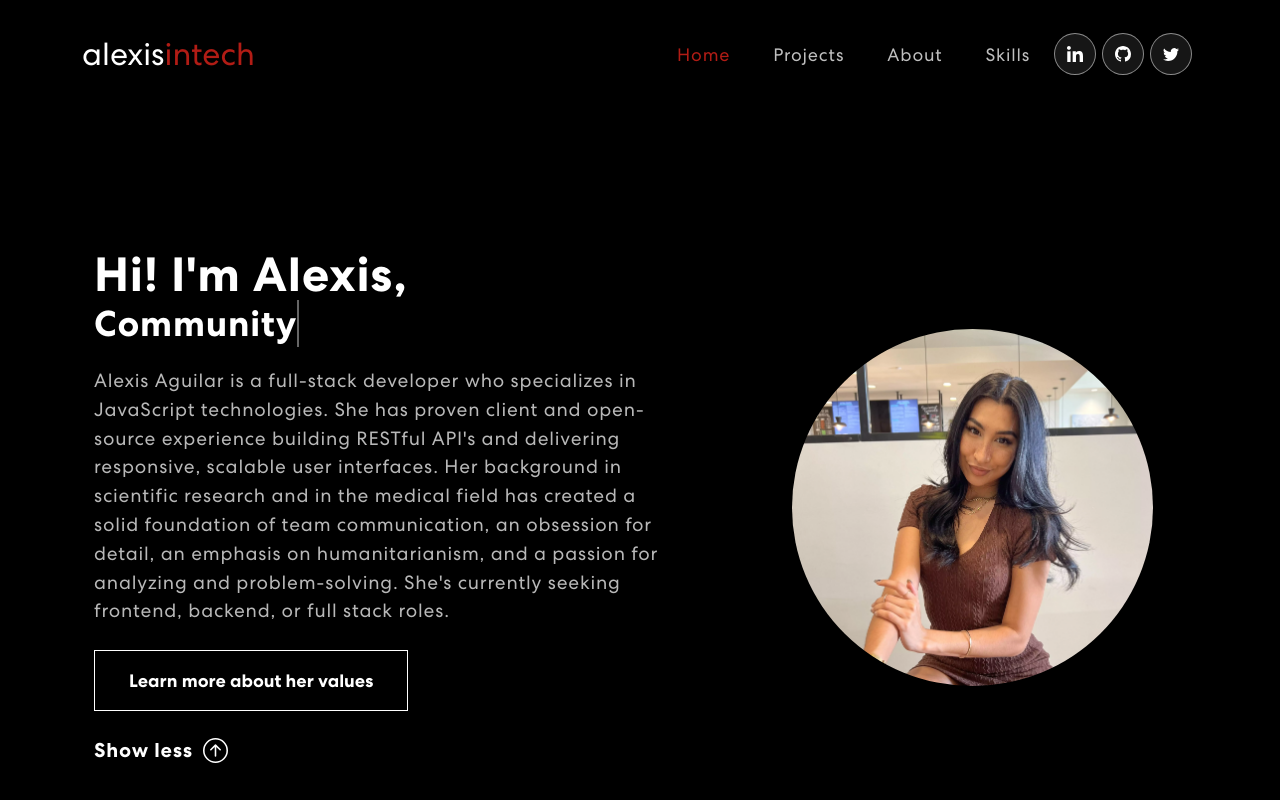
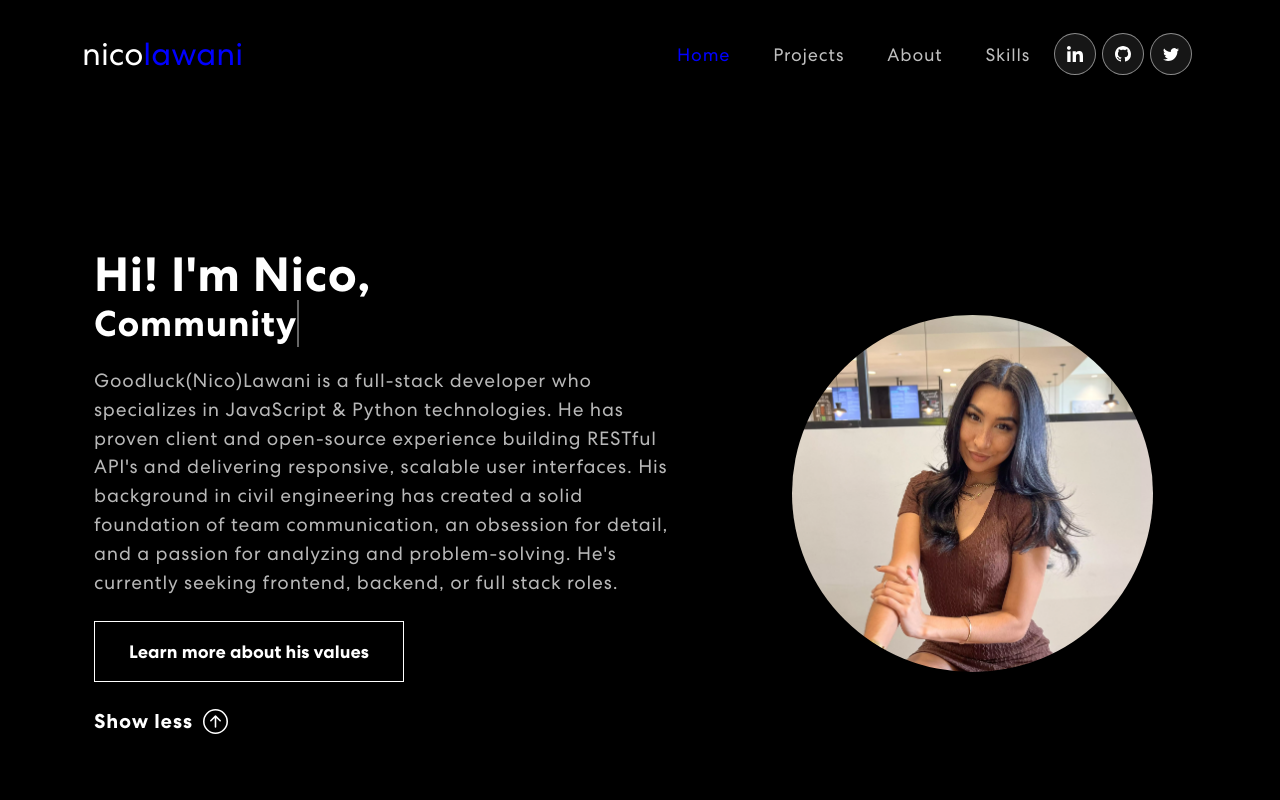
Before and after one commit to alexisintech/portfolio-template, a Next.js app: page / in a window 1280 px wide. Both pictures are taken after a click on the button "Show more". Shown: the top 800 px of the page. Built offline with nearby package versions, Linux system fonts and the light colour scheme.

Commit message:
modify hero section

```diff
--- a/src/components/index/About.tsx
+++ b/src/components/index/About.tsx
@@ -9,11 +9,11 @@ export const About = () => {
           <Col size={12}>
             <h2 className="larger-h2">About</h2>
             <p className="subheading">
-              Alexis Aguilar is more than just an incredibly inquisitive
+              Goodluck (Nico) Lawani is more than just an incredibly inquisitive
               full-stack web developer; she's your shoulder to lean on. She
               prioritizes making an impact by consistently practicing her values
               of kindness, empathy, and diligence. Click on the widgets below to
-              read more about the unique perspective she brings to the tech
+              read more about the unique perspective he brings to the tech
               community.
             </p>
             <Row>
@@ -30,12 +30,21 @@ export const About = () => {
               <Widget
                 title="Community"
                 imgUrl="/assets/imgs/shaking-hands.webp"
-                description="As a Woman of Color in tech, Alexis is passionate about supporting others, especially those from underrepresented groups. Her experiences with BPD and Autism have helped her gain profound perspective and fathomless empathy. In her free time, you can find her pair programming, community learning, helping fellow developers optimize their design and code, or chatting about tech in twitter spaces and streams."
+                description="As a Man of Color in tech, Nico is passionate about
+                supporting others, especially those from underrepresented groups.
+                Her experiences with BPD and Autism have helped her gain profound
+                perspective and fathomless empathy. In her free time, you can find
+                her pair programming, community learning, helping fellow developers
+                optimize their design and code, or chatting about tech in twitter spaces and streams."
               />
               <Widget
                 title="Mantra"
                 imgUrl="/assets/imgs/seedling.webp"
-                description="Alexis is incredibly passionate about her mantra: 'constantly learning, forever growing.' After surviving an adverse childhood, she spends every day creating a life to be proud of. Through reading, journaling, and spirituality, she dedicates herself to nurturing meaningful relationships, finding balance between stress versus positivity, and prioritizing consistent, active growth."
+                description="Nico is incredibly passionate about his mantra:
+                'constantly learning, forever growing.' After surviving an adverse childhood,
+                she spends every day creating a life to be proud of. Through reading, journaling,
+                and spirituality, she dedicates herself to nurturing meaningful relationships,
+                finding balance between stress versus positivity, and prioritizing consistent, active growth."
               />
             </Row>
           </Col>
--- a/src/components/index/Banner.tsx
+++ b/src/components/index/Banner.tsx
@@ -63,7 +63,7 @@ export const Banner = () => {
           >
             <div>
               {/* <span className="tagline">Welcome to my Portfolio</span> */}
-              <h1>{`Hi! I'm Alexis,`} </h1>
+              <h1>{`Hi! I'm Nico,`} </h1>
               <span
                 className="txt-role"
                 data-period="500"
@@ -74,22 +74,21 @@ export const Banner = () => {
               {showMore ? (
                 <div>
                   <p>
-                    Alexis Aguilar is a full-stack developer who specializes in
-                    JavaScript technologies. She has proven client and
+                    Goodluck(Nico)Lawani is a full-stack developer who specializes in
+                    JavaScript & Python technologies. He has proven client and
                     open-source experience building RESTful API's and delivering
-                    responsive, scalable user interfaces. Her background in
-                    scientific research and in the medical field has created a
-                    solid foundation of team communication, an obsession for
-                    detail, an emphasis on humanitarianism, and a passion for
-                    analyzing and problem-solving. She's currently seeking
+                    responsive, scalable user interfaces. His background in
+                    civil engineering has created a solid foundation of team communication,
+                    an obsession for detail, and a passion for
+                    analyzing and problem-solving. He's currently seeking
                     frontend, backend, or full stack roles.
                   </p>
                   <a
                     href="#about"
                     className="square-button"
-                    aria-label="scroll down to alexisintech's about section"
+                    aria-label="scroll down to nico's about section"
                   >
-                    Learn more about her values
+                    Learn more about his values
                   </a>
                   <button
                     onClick={() => {
@@ -102,8 +101,8 @@ export const Banner = () => {
               ) : (
                 <div>
                   <p>
-                    Alexis Aguilar is a full-stack developer who specializes in
-                    JavaScript technologies. She has proven client and
+                    Goodluck(Nico) Lawani is a full-stack developer who specializes in
+                    Python & JavaScript technologies. He has proven client and
                     open-source experience building RESTful API's and delivering
                     responsive, scalable user interfaces.
                   </p>
@@ -131,7 +130,7 @@ export const Banner = () => {
                 width="500"
                 height="500"
                 src="/assets/imgs/profile-pic.webp"
-                alt="Headshot of Alexis Aguilar"
+                alt="Headshot of Nico Lawani"
               />
             </div>
           </Col>
--- a/src/components/index/NavBar.tsx
+++ b/src/components/index/NavBar.tsx
@@ -28,8 +28,8 @@ export const NavBar = () => {
     <Navbar expand="md" className={scrolled ? "scrolled" : ""}>
       <Container>
         <Navbar.Brand href="/" className="navbar-brand">
-          <span>alexis</span>
-          <span>intech</span>
+          <span>nico</span>
+          <span>lawani</span>
         </Navbar.Brand>
         <Navbar.Toggle aria-controls="basic-navbar-nav">
           <span className="navbar-toggler-icon"></span>
--- a/src/components/links/Hero.tsx
+++ b/src/components/links/Hero.tsx
@@ -9,7 +9,7 @@ const Hero = () => {
         alt="@alexisxdawn Profile Picture | picture of alexisintech | picture of alexisxdawn | picture of Alexis Aguilar"
       />
 
-      <h1 className="text-4xl">Alexis Aguilar</h1>
+      <h1 className="text-4xl">Goodluck Lawani</h1>
       <h2 className="text-xl">Software Engineer | Community Leader</h2>
     </div>
   );
--- a/src/pages/index.tsx
+++ b/src/pages/index.tsx
@@ -10,10 +10,10 @@ function Home() {
   return (
     <>
       <Head>
-        <title>alexisintech | Full Stack Software Engineer</title>
+        <title>nicolawani | Full Stack Software Engineer</title>
         <meta
         name="description"
-        content="Alexis Aguilar is an insatiably inquisitive  software engineer who is passionate about full stack web   development. Take a minute to learn a little about her  and see a few of her projects."/>
+        content="Goodluck (Nico) Lawani is an insatiably inquisitive  software engineer who is passionate about full stack web   development. Take a minute to learn a little about him  and see a few of his projects."/>
       </Head>
       <div className="Home">
         <NavBar />
--- a/src/styles/globals.css
+++ b/src/styles/globals.css
@@ -131,7 +131,7 @@ nav.navbar .navbar-brand, .brand {
 }
 
 nav.navbar .navbar-brand span:nth-child(even), .brand span:nth-child(even){
-  color:rgb(177, 28, 21);
+  color: blue;
 }
 
 nav.navbar .navbar-nav .nav-link.navbar-link {
@@ -146,7 +146,7 @@ nav.navbar .navbar-nav .nav-link.navbar-link {
 nav.navbar .navbar-nav a.nav-link.navbar-link:hover,
 nav.navbar .navbar-nav a.nav-link.navbar-link.active {
     opacity: 1;
-    color:rgb(177, 28, 21) !important;
+    color:blue !important;
 }
 
 span.navbar-text {
```
